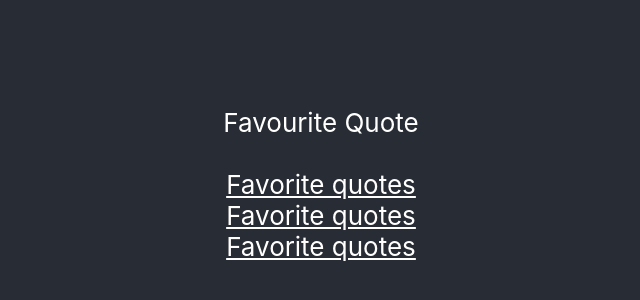
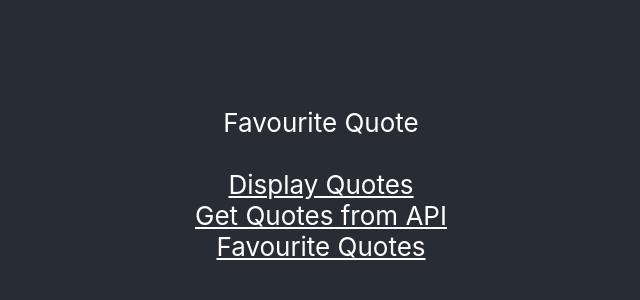
Before and after one commit to Pouiiro/Javascript-Typer, a React (Create React App) app in the folder frontend/: page / in a window 1280 px wide. Shown: the part 216-516 px from the top of the page, without its empty margins (319-959 px from the left). Built offline with nearby package versions, Linux system fonts and the light colour scheme.

Commit message:
problem with jsconfig. json

```diff
--- a/frontend/src/Components/input.jsx
+++ b/frontend/src/Components/input.jsx
@@ -1,11 +1,9 @@
 import react, { useState } from "react"
 import photoFrame from "../QuotesFrame.png"
 import SaveBtn from "./savedQuotes"
-import { Link } from "react-router-dom"
-import styled from "styled-components"
 
 const Frame = <img src={photoFrame}></img>
-
+let quotesDisplay = ""
 const InputQuotes = () => {
   // defining the state for each element
   let [show, showQuote] = useState(false)
@@ -55,16 +53,20 @@ const InputQuotes = () => {
         <br />
         <SaveBtn
           id='quote-btn'
-          onClick={DisplayQuotes}
-          btnName='Display Quotes'>
+          click={DisplayQuotes}
+          btnName={quotesDisplay}
+          link={"/"}>
           {/* Using IF else logic to check of the state is showing or no and input the text depending on it  */}
-          {show ? "Hide quotes" : "Display Quotes"}
+          {show
+            ? (quotesDisplay = "Hide quotes")
+            : (quotesDisplay = "Display Quotes")}
         </SaveBtn>
 
         <SaveBtn
-          onClick={() => quoteAPI()}
-          btnName='Get Quotes from API'></SaveBtn>
-        <SaveBtn btnName='Favourite Quotes' />
+          click={() => quoteAPI()}
+          btnName='Get Quotes from API'
+          link={"/"}></SaveBtn>
+        <SaveBtn btnName='Favourite Quotes' link={"/FavouritesQuotes"} />
         {/* we are checking if the show state is true in order to show our change button */}
         {/* {show ? (
           <button id="quote-btn" onClick={changeQuote}>
--- a/frontend/src/Components/savedQuotes.jsx
+++ b/frontend/src/Components/savedQuotes.jsx
@@ -1,16 +1,16 @@
-import { Link } from "react-router-dom";
-import styled from "styled-components";
+import { Link } from "react-router-dom"
+import styled from "styled-components"
 
-const SaveBtn = () => {
+const SaveBtn = ({ btnName, link, click }) => {
   return (
-    <MyBtn to="/FavouritesQuotes" id="save-btn">
-      Favorite quotes
+    <MyBtn to={link} id='save-btn' onClick={click}>
+      {btnName}
     </MyBtn>
-  );
-};
+  )
+}
 
-export default SaveBtn;
+export default SaveBtn
 
 const MyBtn = styled(Link)`
   color: white;
-`;
+`
```
